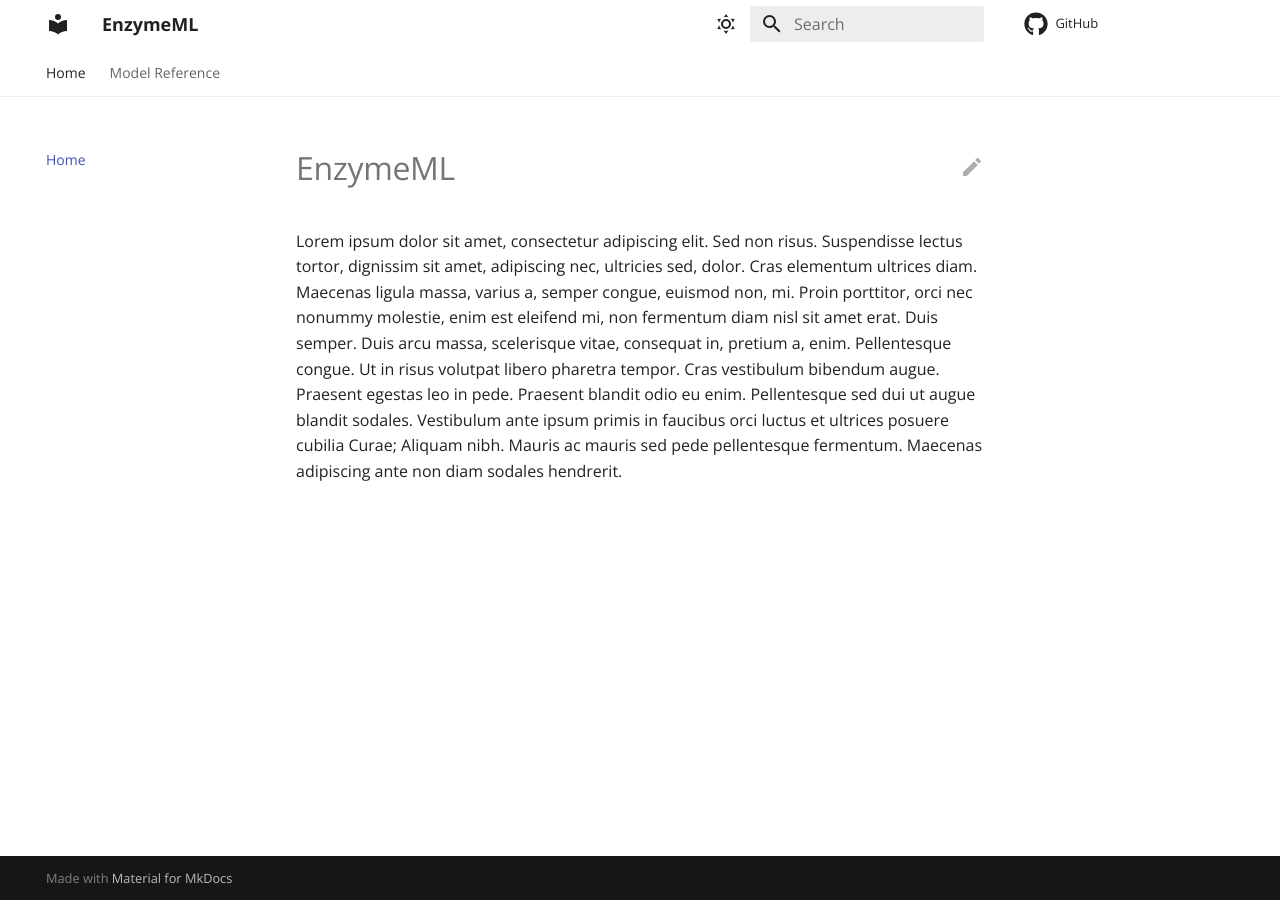
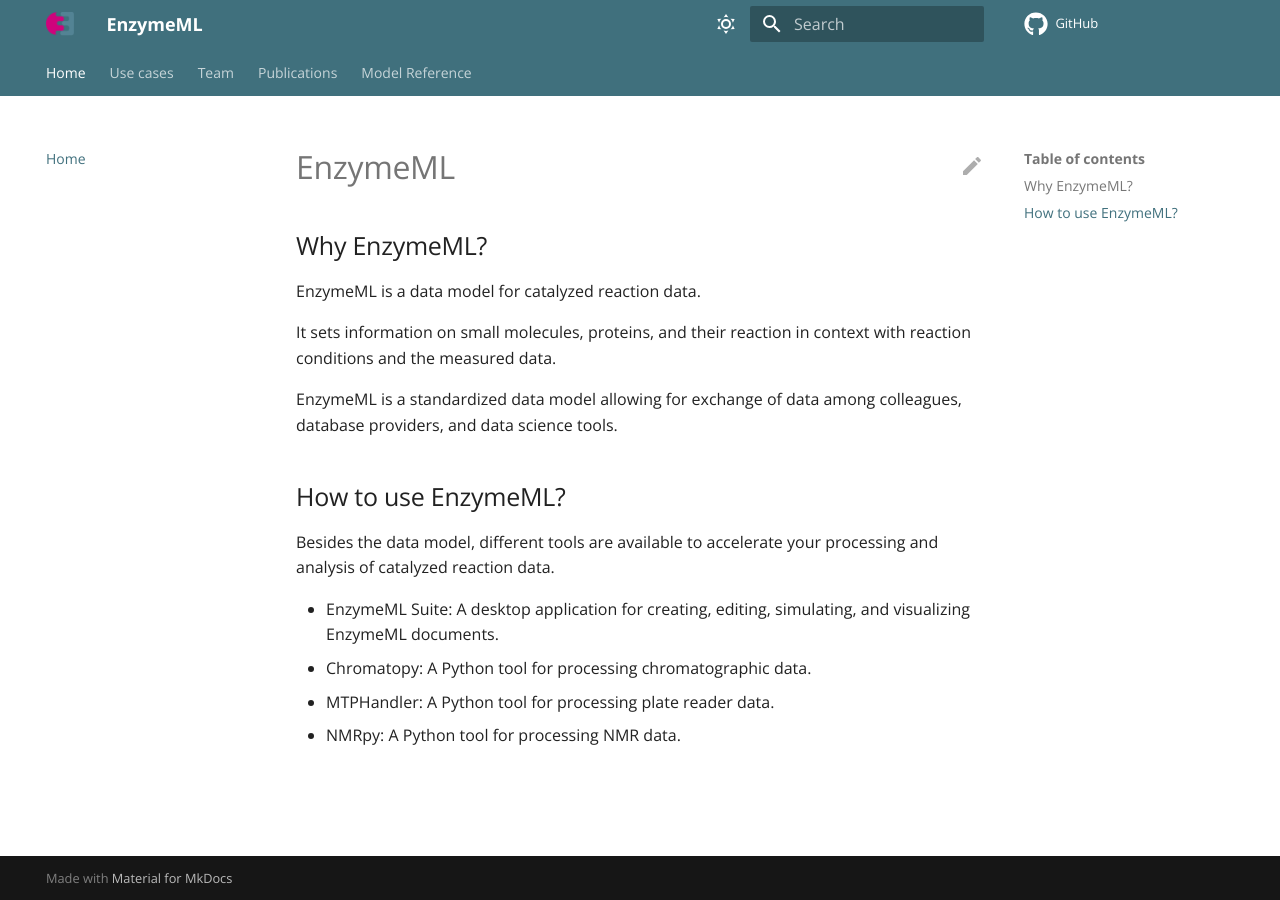
Before and after one commit to EnzymeML/enzymeml-specifications, an MkDocs documentation site: the page built from docs/index.md, in a window 1280 px wide. Built offline with MkDocs 1.6.1 and Material for MkDocs 9.7.7, drawn with Linux system fonts in a browser that asks for light colours; comment, search, counter and statistics services are not loaded.

Commit message:
added docs content

````diff
--- a/docs/index.md
+++ b/docs/index.md
@@ -1,3 +1,19 @@
 # EnzymeML
 
-Lorem ipsum dolor sit amet, consectetur adipiscing elit. Sed non risus. Suspendisse lectus tortor, dignissim sit amet, adipiscing nec, ultricies sed, dolor. Cras elementum ultrices diam. Maecenas ligula massa, varius a, semper congue, euismod non, mi. Proin porttitor, orci nec nonummy molestie, enim est eleifend mi, non fermentum diam nisl sit amet erat. Duis semper. Duis arcu massa, scelerisque vitae, consequat in, pretium a, enim. Pellentesque congue. Ut in risus volutpat libero pharetra tempor. Cras vestibulum bibendum augue. Praesent egestas leo in pede. Praesent blandit odio eu enim. Pellentesque sed dui ut augue blandit sodales. Vestibulum ante ipsum primis in faucibus orci luctus et ultrices posuere cubilia Curae; Aliquam nibh. Mauris ac mauris sed pede pellentesque fermentum. Maecenas adipiscing ante non diam sodales hendrerit.
+## Why EnzymeML?
+
+EnzymeML is a data model for catalyzed reaction data.
+
+It sets information on small molecules, proteins, and their reaction in context with reaction conditions and the measured data.
+
+EnzymeML is a standardized data model allowing for exchange of data among colleagues, database providers, and data science tools.
+
+
+## How to use EnzymeML?
+
+Besides the data model, different tools are available to accelerate your processing and analysis of catalyzed reaction data.
+
+- EnzymeML Suite: A desktop application for creating, editing, simulating, and visualizing EnzymeML documents.
+- Chromatopy: A Python tool for processing chromatographic data.
+- MTPHandler: A Python tool for processing plate reader data.
+- NMRpy: A Python tool for processing NMR data.
--- a/docs/model.md
+++ b/docs/model.md
@@ -5,7 +5,7 @@ hide:
 
 # EnzymeML
 
-This page provides comprehensive information about the structure and components of the data model, including detailed descriptions of the types and their properties, information on enumerations, and an overview of the ontologies used and their associated prefixes. Below, you will find a graph that visually represents the overall structure of the data model.
+This page provides comprehensive information about the structure and components of the EnzymeML data model, including detailed descriptions of the types and their properties, information on enumerations, and an overview of the ontologies used and their associated prefixes. Below, you will find a graph that visually represents the overall structure of the data model.
 
 ??? quote "Graph"
     ``` mermaid
--- /dev/null
+++ b/docs/stylesheets/extra.css
@@ -0,0 +1,6 @@
+:root {
+    --md-primary-fg-color: #40707D;
+    --md-primary-fg-color--light: #ECB7B7;
+    --md-accent-fg-color: #90030C;
+    --md-primary-fg-color--dark: #90030C;
+}
--- a/mkdocs.yml
+++ b/mkdocs.yml
@@ -1,7 +1,10 @@
 site_name: EnzymeML
 repo_url: https://github.com/EnzymeML/enzymeml-specifications
 edit_uri: edit/main/docs/
+
 theme:
+  logo: img/enzml_logo.png
+
   font:
     text: Open Sans
   icon:
@@ -21,20 +24,26 @@ theme:
     - content.code.copy
   palette:
     - media: "(prefers-color-scheme: light)"
-      primary: white
-      scheme: default
+      primary: custom
+      accent: custom
+      scheme: custom
       toggle:
         icon: material/weather-sunny
         name: Switch to dark mode
     - media: "(prefers-color-scheme: dark)"
-      primary: black
+      primary: custom
+      accent: custom
       scheme: slate
       toggle:
         icon: material/weather-night
         name: Switch to light mode
 nav:
   - Home: index.md
+  - Use cases: use_cases.md
+  - Team: team.md
+  - Publications: publications.md
   - "Model Reference": model.md
+
 markdown_extensions:
   - attr_list
   - admonition
@@ -56,3 +65,6 @@ markdown_extensions:
       permalink: true
 plugins:
   - search
+
+extra_css:
+  - stylesheets/extra.css
````
Also changed, not shown: docs/publications.md (added, +13 -0 lines), docs/team.md (added, +15 -0 lines), docs/use_cases.md (added, +55 -0 lines), docs/img/enzml_logo.png (added).
